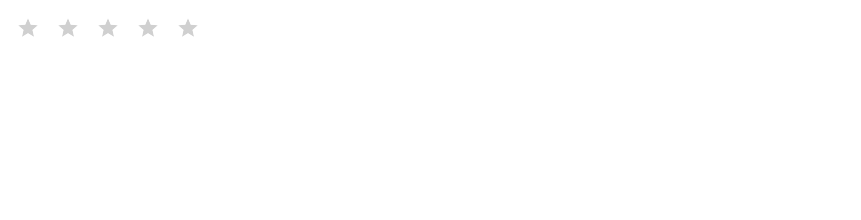
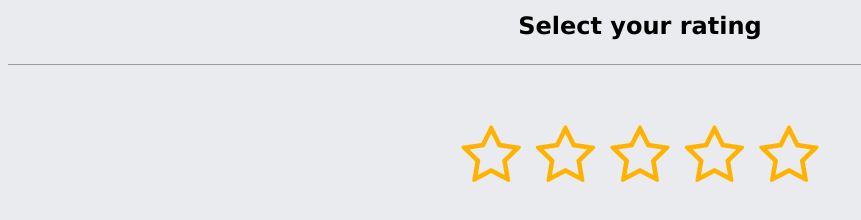
Before and after one commit to alaeddinejebali/CSS-Star-Rating, a plain HTML site: page index.html in a window 1280 px wide. Shown: the whole page, without its empty margins (0-861 px from the left). Drawn offline with Linux system fonts and the light colour scheme.

Commit message:
use only CSS3

```diff
--- /dev/null
+++ b/app.js
@@ -0,0 +1,23 @@
+function showresult(res){
+	document.getElementById('result').innerText = "You selected the value: " + res;;
+}
+
+document.getElementById('rd1').addEventListener('click', function(){
+	showresult(1);
+});
+
+document.getElementById('rd2').addEventListener('click', function(){
+	showresult(2);
+});
+
+document.getElementById('rd3').addEventListener('click', function(){
+	showresult(3);
+});
+
+document.getElementById('rd4').addEventListener('click', function(){
+	showresult(4);
+});
+
+document.getElementById('rd5').addEventListener('click', function(){
+	showresult(5);
+});
--- a/index.html
+++ b/index.html
@@ -1,12 +1,30 @@
 <html>
 	<head>
+		<link href="https://maxcdn.bootstrapcdn.com/font-awesome/4.7.0/css/font-awesome.min.css" rel="stylesheet" />
 		<link rel="stylesheet" type="text/css" href="style.css" />
 	</head>
-	<div class="content">
-		<span id="star5"></span>
-		<span id="star4"></span>
-		<span id="star3"></span>
-		<span id="star2"></span>
-		<span id="star1"></span>
-	</div>
+	<body>
+		<section id="section-result">
+			<h1 id="result">Select your rating</h1>
+		</section>
+		<section id="section-rating">
+			<fieldset class='set'>
+					<input id="rd5" class="rd" name="rd" type="radio">
+					<label for="rd5" class="star fa fa-star-o fa-lg"></label>
+
+					<input id="rd4" class="rd" name="rd" type="radio">
+					<label for="rd4" class="star fa fa-star-o fa-lg"></label>
+
+					<input id="rd3" class="rd" name="rd" type="radio">
+					<label for="rd3" class="star fa fa-star-o fa-lg"></label>
+
+					<input id="rd2" class="rd" name="rd" type="radio">
+					<label for="rd2" class="star fa fa-star-o fa-lg"></label>
+
+					<input id="rd1" class="rd" name="rd" type="radio">
+					<label for="rd1" class="star fa fa-star-o fa-lg"></label>
+			</fieldset>
+		</section>
+		<script src="app.js"></script>
+	</body>
 </html>
--- a/style.css
+++ b/style.css
@@ -1,7 +1,49 @@
-.content{float: left;}
-#star1, #star2, #star3, #star4, #star5{width: 20px; height: 20px; margin: 10px; float: right; text-align: center; cursor: pointer; background: url('images/stargray.png'); background-repeat: no-repeat;}
-#star1:hover{background: url('images/staryellow.png');}
-#star2:hover, #star2:hover ~ #star1{background: url('images/staryellow.png');}
-#star3:hover, #star3:hover ~ #star1, #star3:hover ~ #star2{background: url('images/staryellow.png');}
-#star4:hover, #star4:hover ~ #star1, #star4:hover ~ #star2, #star4:hover ~ #star3{background: url('images/staryellow.png');}
-#star5:hover, #star5:hover ~ #star1, #star5:hover ~ #star2, #star5:hover ~ #star3, #star5:hover ~ #star4{background: url('images/staryellow.png');}
+body {
+	color: #000;
+	background: #eaebef;
+	font: 700 16px/1.5 Verdana;
+}
+
+#section-result{
+    border-bottom: 1px solid #999;
+    margin-bottom: 50px;
+}
+
+#section-rating, h1{
+	text-align: center;
+}
+
+.set {
+	display: inline-block;
+	font-size: 3rem;
+	border: none;
+}
+
+.set:after {
+	content: "";
+	display: table;
+	clear: both;
+}
+
+.star {
+	float: right;
+	padding-left: 15px;
+	cursor: pointer;
+	color: #FFB300;
+}
+
+.star:last-child {
+	padding-left: 0;
+}
+
+.star:hover:before, .star:hover~.star:before, .rd:checked~.star:before {
+	content: "\f005";
+}
+
+.rd {
+	display: none;
+}
+
+.rating {
+	font-size: 0;
+}
```
Also changed, not shown: images/stargray.png (deleted), images/staryellow.png (deleted), 1 other file.
